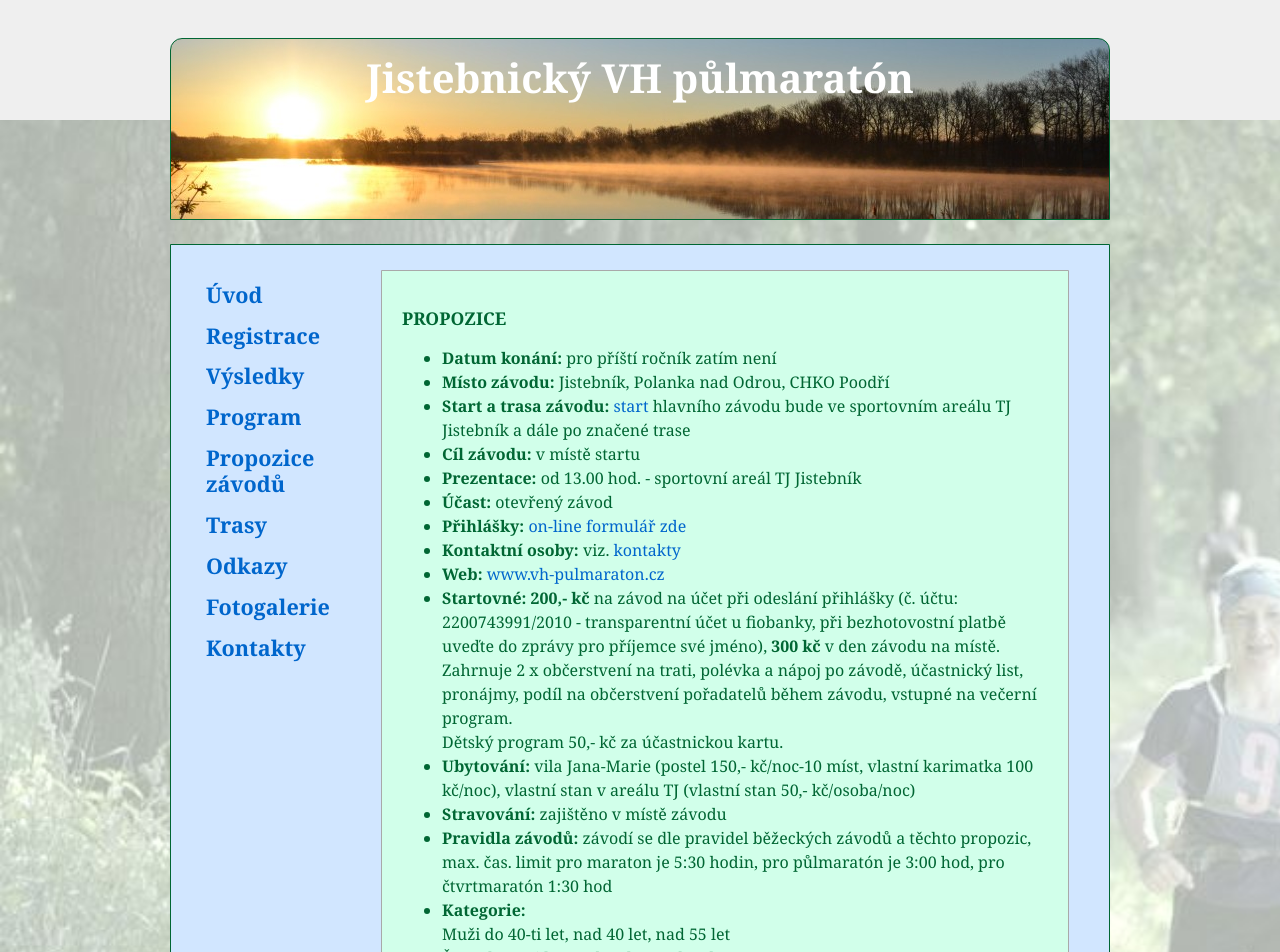
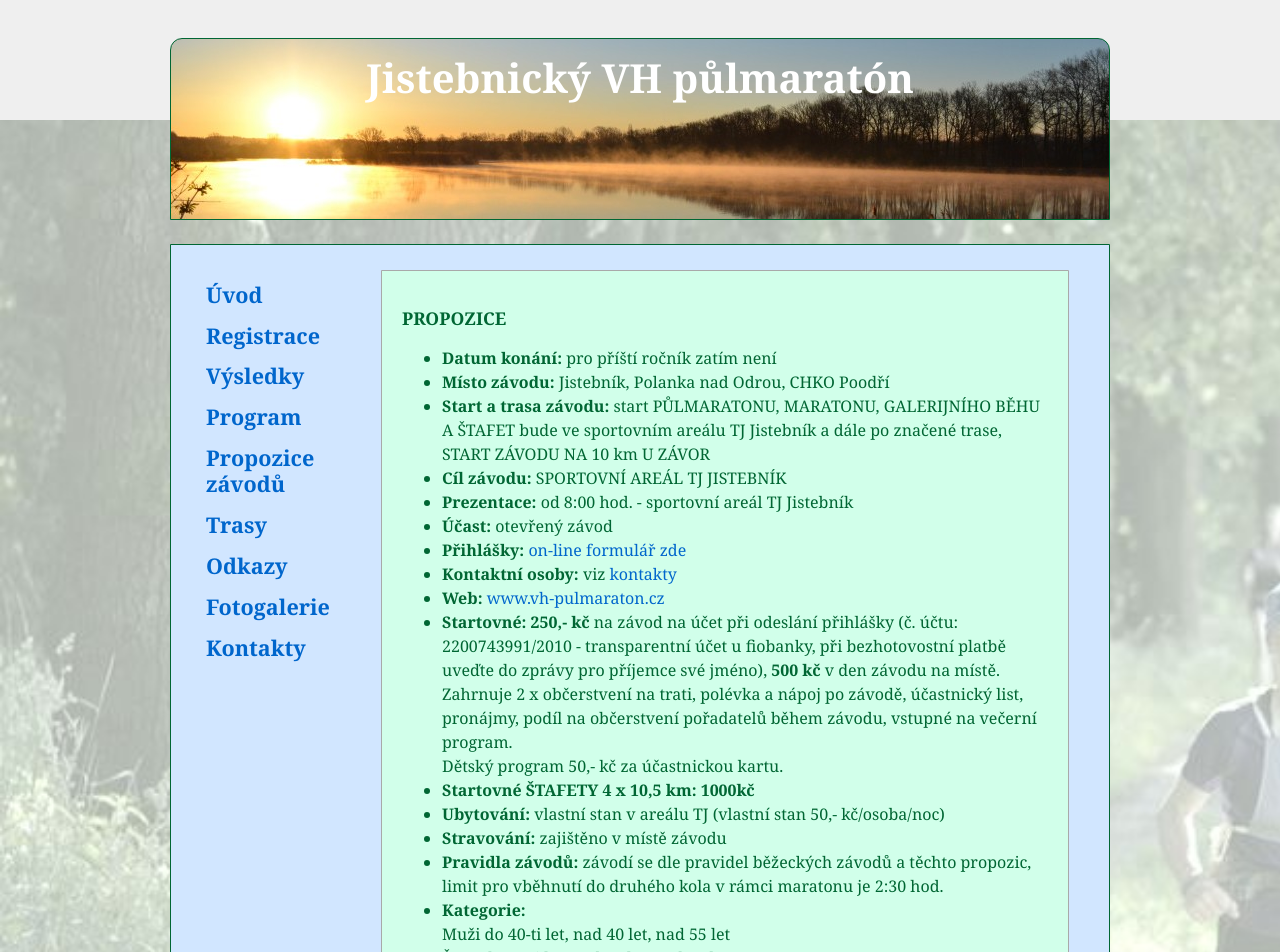
Before and after one commit to MartinBelas/vhp-frontend, a React (Create React App) app: page /propozice in a window 1280 px wide. Shown: the top 952 px of the page. Built offline with nearby package versions, Linux system fonts and the light colour scheme; no server answers.

Commit message:
chore: update data

```diff
--- a/src/pages/Program.js
+++ b/src/pages/Program.js
@@ -19,25 +19,17 @@ export default function Program() {
 
             <ul>
 
-                <li>10.00 zahájení dětské olympiády</li>
+                <li><b>Dopoledne:</b></li>
 
-                <li>11.00 start maratonu a štafet</li>
+                <li>8:00 prezence k závodům</li>
 
-                <li>12.45 ukončení soutěží dětské olympiády</li>
+                <li>Přesný čas startů budeme aktualizovat v průběhu května 2021</li>
 
-                <li>13.00 start půlmaratonu</li>
+                <li><b>Odpoledne:</b></li>
 
-                <li>13.15 start 3,6 km (doběh 13.30)</li>
+                <li>Dětská olympiáda</li>
 
-                <li>13.30 start čtvrtmaratonu</li>
-
-                <li>14.10 vyhlášení výsledků dětské olympiády a běhu na 3,6 km</li>
-
-                <li>vyhlášení výsledků čtvrtmaratonu, půlmaratonu a maratonu bude probíhat průběžně po doběhu a zpracování výsledků dle jednotlivých závodů</li>
-
-                <li>14.30 zahájení doprovodného programu pro děti (některé atrakce, např. mobilní lezecká stěna, budou celodenní)</li>
-
-                <li>17.00 večerní afterpárty, DJ Ivo Bernatík</li>
+                <li>Přesný čas zahájení prezence a začátku soutěží dětské olympiády  budeme aktualizovat v průběhu května 2021</li>
 
             </ul>
         </div>
--- a/src/pages/Propositions.js
+++ b/src/pages/Propositions.js
@@ -12,28 +12,29 @@ export default function Propositions() {
                 <ul>
                     <li><b>Datum konání:</b> {nextYearReady ? startDate : "pro příští ročník zatím není"}</li>
                     <li><b>Místo závodu:</b> Jistebník, Polanka nad Odrou, CHKO Poodří</li>
-                    <li><b>Start a trasa závodu:</b> <a href="./Kontakty:">start</a> hlavního závodu bude ve sportovním areálu TJ Jistebník a dále po značené trase</li>
-                    <li><b>Cíl závodu:</b> v místě startu</li>
-                    <li><b>Prezentace:</b> od 13.00 hod. - sportovní areál TJ Jistebník</li>
+                    <li><b>Start a trasa závodu:</b> start PŮLMARATONU, MARATONU, GALERIJNÍHO BĚHU A ŠTAFET  bude ve sportovním areálu TJ Jistebník a dále po značené trase, START ZÁVODU NA 10 km U ZÁVOR</li>
+                    <li><b>Cíl závodu:</b> SPORTOVNÍ AREÁL TJ JISTEBNÍK</li>
+                    <li><b>Prezentace:</b> od 8:00 hod. - sportovní areál TJ Jistebník</li>
                     <li><b>Účast:</b> otevřený závod</li>
 
                     <li><b>Přihlášky:</b>  <a href="./registrace">on-line formulář zde</a></li>
-                    <li><b>Kontaktní osoby:</b> viz. <a href="./kontakty:">kontakty</a></li>
+                    <li><b>Kontaktní osoby:</b> viz <a href="./kontakty">kontakty</a></li>
                     <li><b>Web:</b>	<a href="http://www.vh-pulmaraton.cz" target="_top">www.vh-pulmaraton.cz</a></li>
-                    <li><b>Startovné: 200,- kč</b> na závod na účet při odeslání přihlášky (č. účtu: 2200743991/2010 - transparentní účet u fiobanky, při bezhotovostní platbě uveďte do zprávy pro příjemce své jméno), <b>300 kč</b> v den závodu na místě.
+                    <li><b>Startovné: 250,- kč</b> na závod na účet při odeslání přihlášky (č. účtu: 2200743991/2010 - transparentní účet u fiobanky, při bezhotovostní platbě uveďte do zprávy pro příjemce své jméno), <b>500 kč</b> v den závodu na místě.
                         <br/>Zahrnuje 2 x občerstvení na trati, polévka a nápoj po závodě, účastnický list, pronájmy, podíl na občerstvení pořadatelů během závodu, vstupné na večerní program.
                         <br/>Dětský program 50,- kč za účastnickou kartu.</li>
-                    <li><b>Ubytování:</b> vila Jana-Marie (postel 150,- kč/noc-10 míst, vlastní karimatka 100 kč/noc),
-                        vlastní stan v areálu TJ (vlastní stan 50,- kč/osoba/noc)</li>
+                    <li><b>Startovné ŠTAFETY 4 x 10,5 km:  1000kč</b></li>
+                    <li><b>Ubytování:</b> vlastní stan v areálu TJ (vlastní stan 50,- kč/osoba/noc)</li>
                     <li><b>Stravování:</b> zajištěno v místě závodu</li>
-                    <li><b>Pravidla závodů:</b> závodí se dle pravidel běžeckých závodů a těchto propozic, max.&nbsp;čas.&nbsp;limit pro maraton je 5:30 hodin, pro půlmaratón je 3:00 hod, pro čtvrtmaratón 1:30 hod</li>
+                    <li><b>Pravidla závodů:</b> závodí se dle pravidel běžeckých závodů a těchto propozic, limit pro vběhnutí do druhého kola v rámci maratonu je 2:30 hod.</li>
                     <li><b>Kategorie:</b>
                         <br/> Muži do 40-ti let, nad 40 let, nad 55 let
-                        <br/> Ženy do 35-ti let, nad 35 let, nad 50 let</li>
-                    <li><b>Program:</b> viz. <a href="./program:">program</a></li>
+                        <br/> Ženy do 35-ti let, nad 35 let, nad 50 let
+                        <br/> U Galerijní kategorie do 18 let vždy po dvou ročnících narození</li>
+                    <li><b>Program:</b> viz <a href="./program">program</a></li>
                     <li><b>Různé:</b> hlavní závod se běží za každého počasí, odpolední dětský program bude za silného deště zrušen (informace o případném zrušení bude na základě aktuální předpovědi počasí o den dříve na webových stránkách závodu).<br/>
                         V místě závodů jsou pro účastníky k dispozici šatny se sprchami.<br/>
-                        Za odložené věci pořadatel neručí. <br/>
+                        Za odložené věci pořadatel neručí - na hřišti bude tradiční úschovna "zavazadel". <br/>
                         Závodníci se účastní závodů na vlastní nebezpečí.</li>
                     <li><b>Zdravotní služba:</b> <a href="http://www.zachranny-tym.cz" target="_blank" rel="noopener noreferrer">Záchranný tým červeného kříže</a></li>
                 </ul>
```
